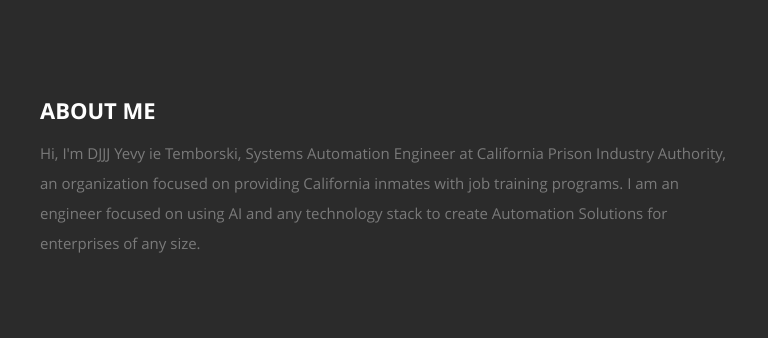
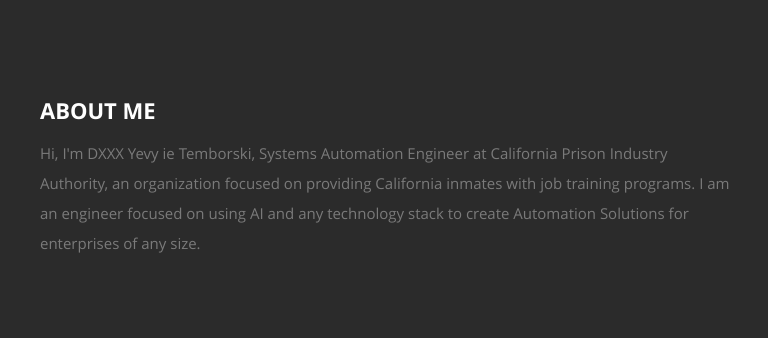
Before and after one commit to Boryevski/azure-resume, a plain HTML site: page frontend/index.html in a window 1280 px wide. Shown: the part 800-1138 px from the top of the page, 365-1133 px from the left. Drawn offline with nearby package versions, Linux system fonts and the light colour scheme; no server answers.

Commit message:
Updated the frontend yaml

```diff
--- a/frontend/index.html
+++ b/frontend/index.html
@@ -87,7 +87,7 @@
 
             <h2>ABOUT ME</h2>
 
-            <p> Hi, I'm DJJJ Yevy ie Temborski, <span>Systems Automation Engineer at California Prison Industry Authority</span>, <span> an organization focused on providing California inmates with job training programs.</span>
+            <p> Hi, I'm DXXX Yevy ie Temborski, <span>Systems Automation Engineer at California Prison Industry Authority</span>, <span> an organization focused on providing California inmates with job training programs.</span>
                I am an engineer focused on using AI and any technology stack to create Automation Solutions for enterprises of any size.
 
          </br>
```
Also changed, not shown: 1 other file.
